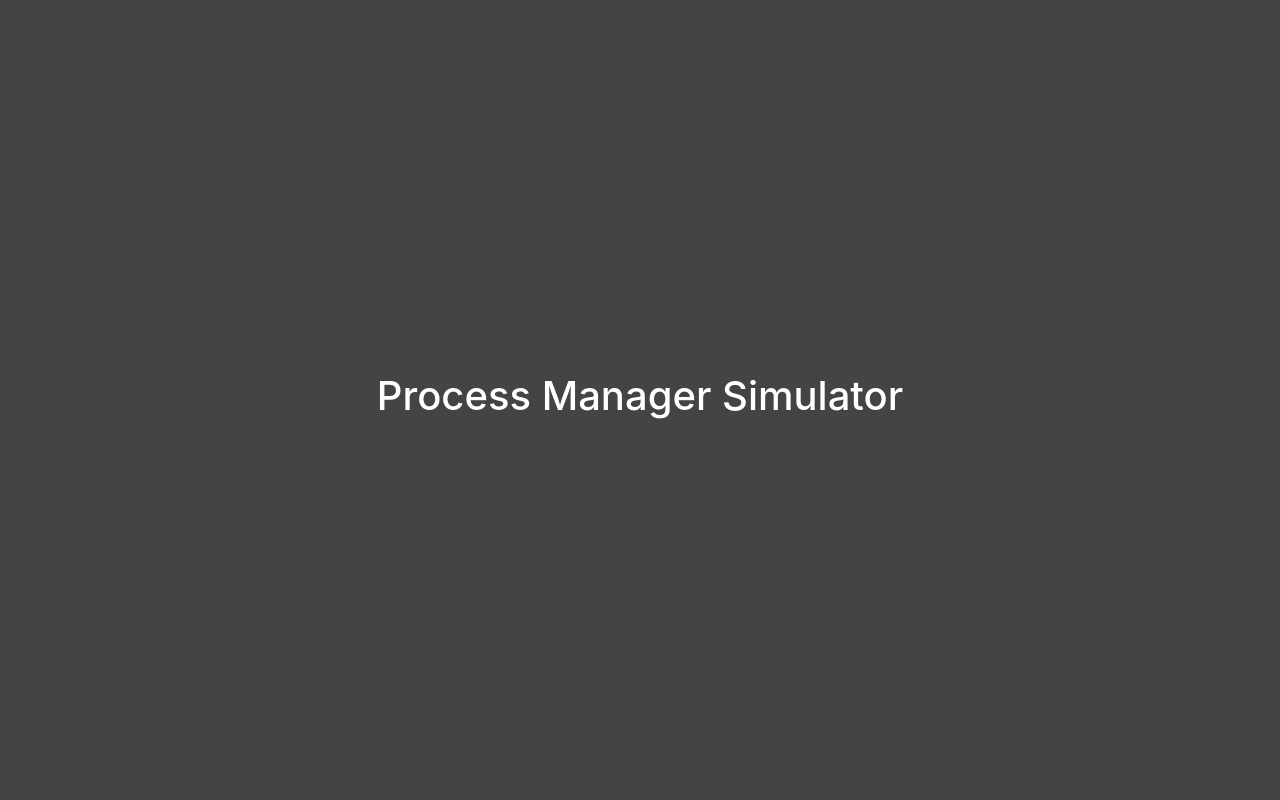
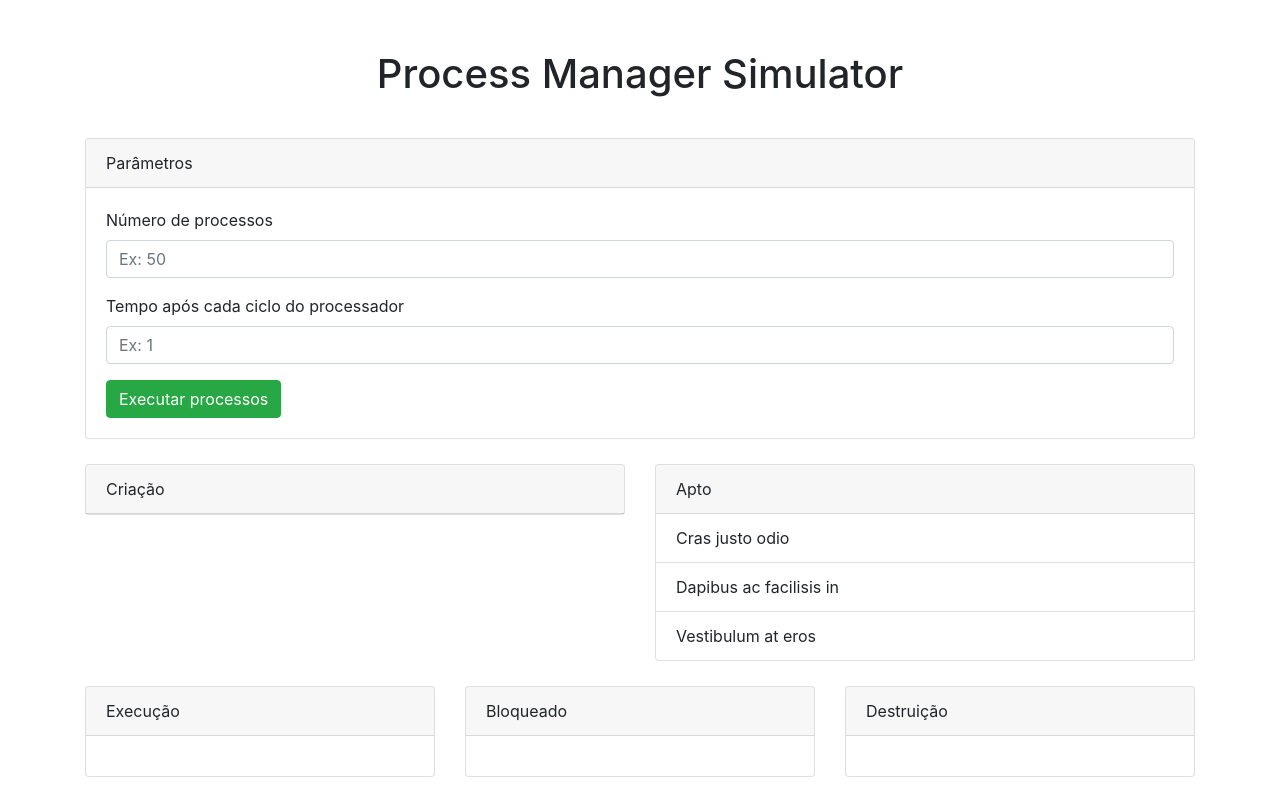
Before and after one commit to ArthurLDS/process-manager-simulator, a React (Create React App) app in the folder process-manager-simulator/: page / in a window 1280 px wide. Built offline with nearby package versions, Linux system fonts and the light colour scheme.

Commit message:
feat(layout-base)

```diff
--- a/process-manager-simulator/public/index.html
+++ b/process-manager-simulator/public/index.html
@@ -3,7 +3,6 @@
 
 <head>
   <meta charset="utf-8" />
-  <link rel="shortcut icon" href="%PUBLIC_URL%/favicon.ico" />
   <link rel="stylesheet" href="https://maxcdn.bootstrapcdn.com/bootstrap/4.3.1/css/bootstrap.min.css" integrity="sha384-ggOyR0iXCbMQv3Xipma34MD+dH/1fQ784/j6cY/iJTQUOhcWr7x9JvoRxT2MZw1T"
   crossorigin="anonymous" />
   <meta name="viewport" content="width=device-width, initial-scale=1, shrink-to-fit=no" />
@@ -22,7 +21,7 @@
       work correctly both with client-side routing and a non-root public URL.
       Learn how to configure a non-root public URL by running `npm run build`.
     -->
-  <title>React App</title>
+  <title>Process Manager Simulator</title>
 </head>
 
 <body>
--- a/process-manager-simulator/src/App.css
+++ b/process-manager-simulator/src/App.css
@@ -19,6 +19,14 @@
   color: white;
 }
 
+.default_spacing {
+  margin-top: 25px;
+}
+
+.container{
+  margin-top: 50px;
+}
+
 .App-link {
   color: #61dafb;
 }
--- a/process-manager-simulator/src/App.js
+++ b/process-manager-simulator/src/App.js
@@ -1,5 +1,6 @@
 import React, { Component } from 'react';
 import HeaderPage from './components/HeaderPage';
+import SimulatorInputs from './components/SimulatorInputs';
 import Container from 'react-bootstrap/Container';
 import Row from 'react-bootstrap/Row';
 import Col from 'react-bootstrap/Col';
@@ -8,11 +9,14 @@ import './App.css';
 class App extends Component {
   render() {
     return (
-      <div className="App">
+      <div>
         <Container fluid={true}>
           <Row>
             <Col sm={12}>
-              <HeaderPage />
+              <div className="container">
+                <HeaderPage />
+                <SimulatorInputs/>
+              </div>
             </Col>
           </Row>
         </Container>
--- a/process-manager-simulator/src/components/HeaderPage.js
+++ b/process-manager-simulator/src/components/HeaderPage.js
@@ -19,7 +19,7 @@ export default class HeaderPage extends Component {
     render() {
         return (
             <div>
-                <header className="App-header">
+                <header style={{marginBottom: "40px", textAlign: "center"}}>
                     <h1>
                         Process Manager Simulator
                     </h1>
--- /dev/null
+++ b/process-manager-simulator/src/components/SimulatorInputs.js
@@ -0,0 +1,122 @@
+import React, { Component } from 'react';
+import { Button, Card, Container, Form, ListGroup } from 'react-bootstrap';
+import Row from 'react-bootstrap/Row';
+import Col from 'react-bootstrap/Col';
+
+export default class SimulatorInputs extends Component {
+
+    constructor(props) {
+        super(props);
+        this.state = {
+            processCreated : [],
+            processAble: [],
+            processExecution: [],
+            processBlocked: [],
+            processDestroyed: [],
+            numberProcess: 0,
+            timeCicle: 0,
+        }
+    }
+
+    handleChange = (event) => {
+        this.setState({[event.target.name] : [event.target.value]})
+    }
+
+
+    onClickRun = () => {
+        this.createProcess()
+    }
+
+
+    createProcess(){
+        let process = [
+            {name: "Google Chrome", time: 10},
+            {name: "Counter Strike", time: 10},
+            {name: "Android Studio", time: 10},
+            {name: "Visual Studio Code", time: 10},
+            {name: "Spotfy", time: 10},
+            {name: "Discord", time: 10},
+        ]
+        this.setState({processCreated : process})
+    }
+
+    render() {
+        return (
+            <div>
+                <Row>
+                    <Col sm={12}>
+                        <Card>
+                            <Card.Header>Parâmetros</Card.Header>
+                            <Card.Body>
+                                <Form>
+                                    <Form.Group controlId="frmNumProccess">
+                                        <Form.Label>Número de processos</Form.Label>
+                                        <Form.Control type="number" onChange={this.handleChange} name="numberProcess" max="200" placeholder="Ex: 50" />
+                                    </Form.Group>
+
+                                    <Form.Group controlId="frmCicleTime">
+                                        <Form.Label>Tempo após cada ciclo do processador</Form.Label>
+                                        <Form.Control type="number" onChange={this.handleChange} name="timeCicle" placeholder="Ex: 1" />
+                                    </Form.Group>
+
+                                    <Button variant="success" type="button" onClick={this.onClickRun}>
+                                        Executar processos
+                                    </Button>
+                                </Form>
+                            </Card.Body>
+                        </Card>
+                    </Col>
+                </Row>
+                <Row className="default_spacing">
+                    <Col sm={6}>
+                        <Card>
+                            <Card.Header>Criação</Card.Header>
+                            <ListGroup variant="flush">
+
+                                {this.state.processCreated.map((process) =>
+                                    <ListGroup.Item>{process.name}</ListGroup.Item>
+                                )}
+                            </ListGroup>
+                        </Card>
+                    </Col>
+                    <Col sm={6}>
+                        <Card>
+                            <Card.Header>Apto</Card.Header>
+                            <ListGroup variant="flush">
+                                <ListGroup.Item>Cras justo odio</ListGroup.Item>
+                                <ListGroup.Item>Dapibus ac facilisis in</ListGroup.Item>
+                                <ListGroup.Item>Vestibulum at eros</ListGroup.Item>
+                            </ListGroup>
+                        </Card>
+                    </Col>
+                </Row>
+                <Row className="default_spacing">
+                    <Col sm={4}>
+                        <Card>
+                            <Card.Header>Execução</Card.Header>
+                            <Card.Body>
+
+                            </Card.Body>
+                        </Card>
+                    </Col>
+                    <Col sm={4}>
+                        <Card>
+                            <Card.Header>Bloqueado</Card.Header>
+                            <Card.Body>
+
+                            </Card.Body>
+                        </Card>
+                    </Col>
+                    <Col sm={4}>
+                        <Card>
+                            <Card.Header>Destruição</Card.Header>
+                            <Card.Body>
+
+                            </Card.Body>
+                        </Card>
+                    </Col>
+                </Row>
+            </div>
+        )
+    }
+}
```
Also changed, not shown: 1 other file (tests, documents, lock files or other folders).
